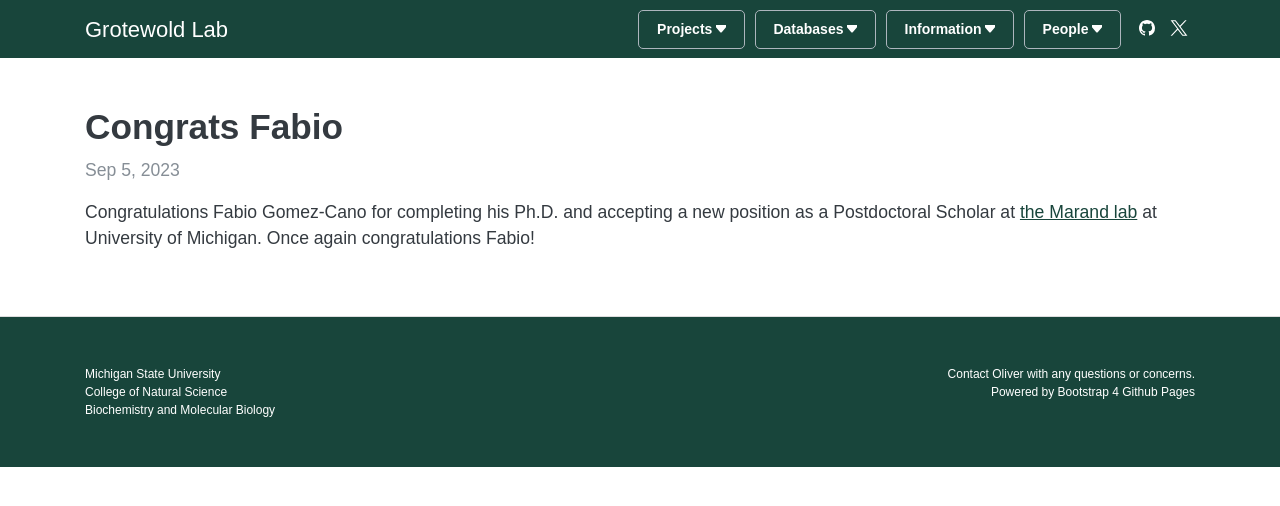
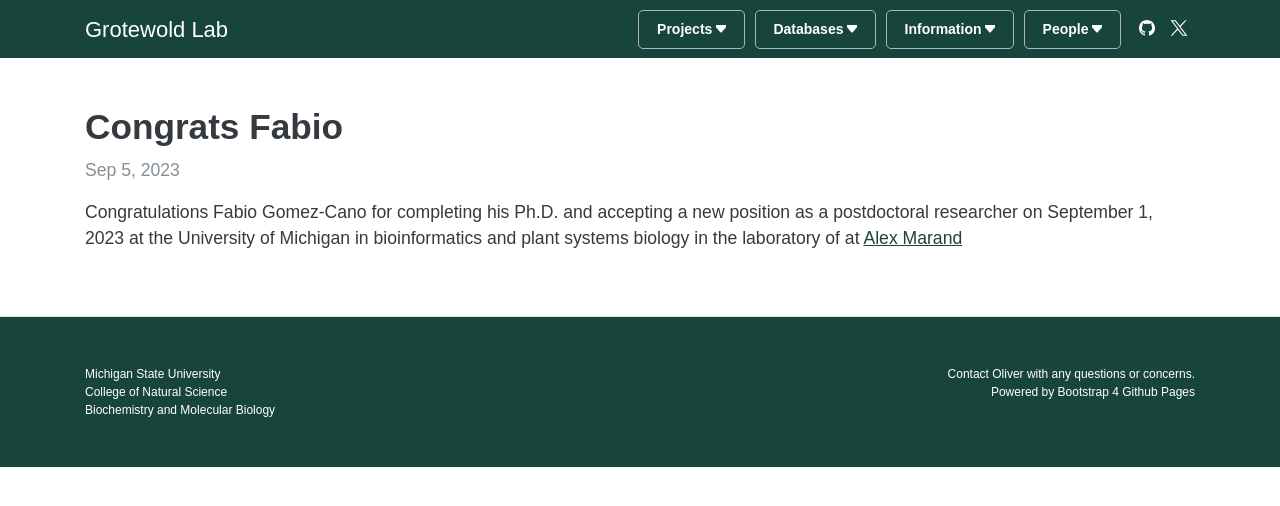
Before and after one commit to grotewold-lab/grotewold-lab.github.io, a Jekyll site: the page built from _posts/2023-09-05-congrats-fabio.md, in a window 1280 px wide. Shown: the top 506 px of the page. Built offline with Jekyll 4.4.1, drawn with Linux system fonts in a browser that asks for light colours.

```diff
--- a/_posts/2023-09-05-congrats-fabio.md
+++ b/_posts/2023-09-05-congrats-fabio.md
@@ -3,4 +3,4 @@ layout: post
 title: Congrats Fabio
 ---
 
-Congratulations Fabio Gomez-Cano for completing his Ph.D. and accepting a new position as a Postdoctoral Scholar at [the Marand lab](https://marand-lab.github.io) at University of Michigan. Once again congratulations Fabio!
+Congratulations Fabio Gomez-Cano for completing his Ph.D. and accepting a new position as a postdoctoral researcher on September 1, 2023 at the University of Michigan in bioinformatics and plant systems biology in the laboratory of at [Alex Marand](https://marand-lab.github.io)
```
Also changed, not shown: _posts/2023-10-16-congrats-nan.md (added, +7 -0 lines).
